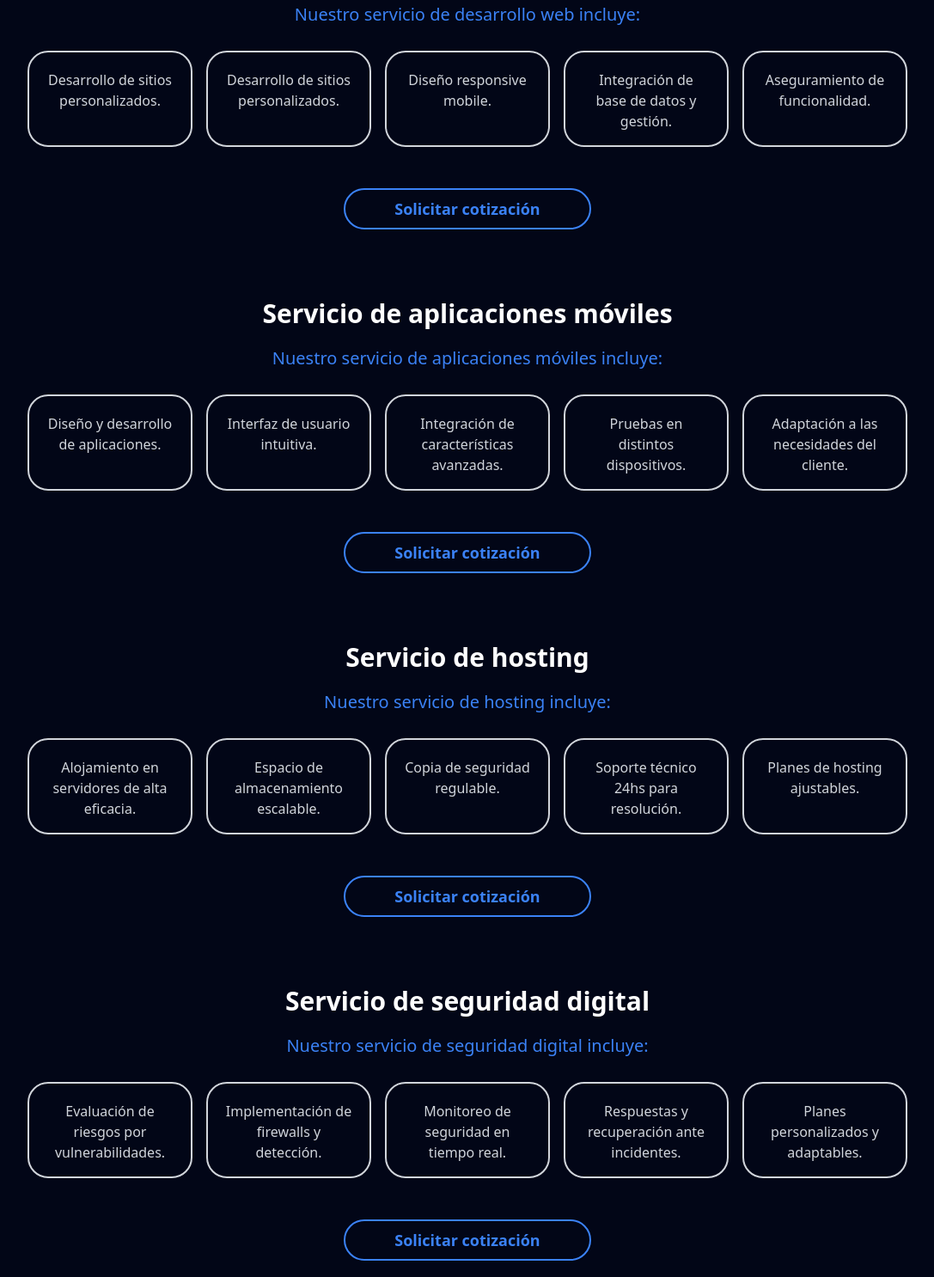
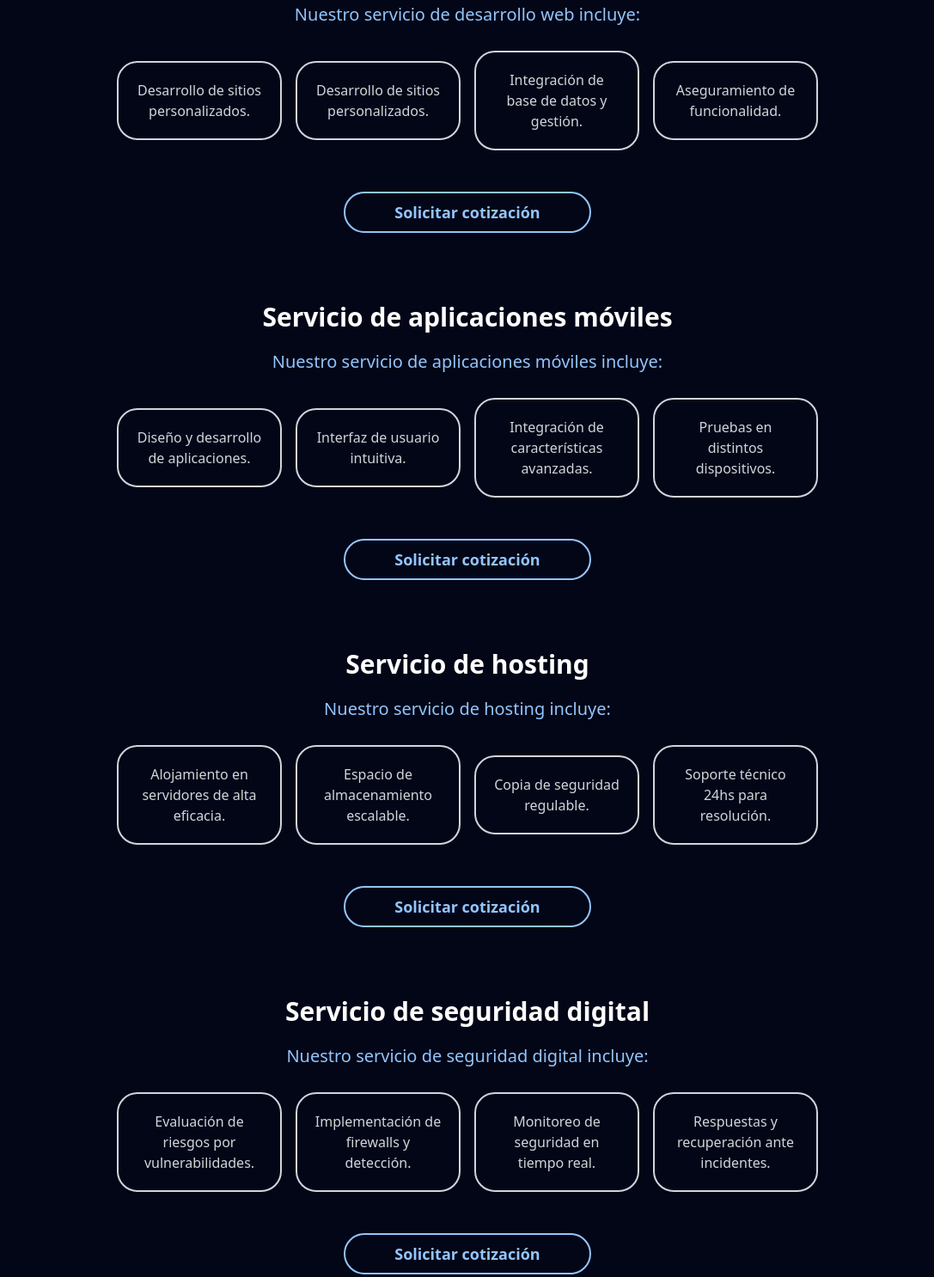
Before and after one commit to valeamayola/sys, a website: page servicios.html in a window 1280 px wide. Shown: the part 613-2099 px from the top of the page at 86% size, without its empty margins (96-1183 px from the left). Drawn offline with nearby package versions, Linux system fonts and the light colour scheme.

Commit message:
quinto cambio

```diff
--- a/servicios.html
+++ b/servicios.html
@@ -74,29 +74,25 @@
         <div id="desarrollo-web" class="flex flex-col items-center align-center justify-center mx-2 md:mx-16 pt-20">
             <h1 class="text-3xl font-bold text-white text-center">Servicio de desarrollo web</h1>
             <div class="flex flex-col mt-5">
-                <p class="text-xl font-medium text-blue-500 text-center">Nuestro servicio de desarrollo web incluye:</p>
+                <p class="text-xl font-medium text-blue-300 text-center">Nuestro servicio de desarrollo web incluye:</p>
                 <div class="flex flex-wrap items-center align-center justify-center mt-5">
-                    <a class="bg-transparent border-gray-300 border-2 text-gray-300 pt-5 md:p-5 rounded-3xl text-center m-2 md:w-48 w-40 h-28">
+                    <a class="bg-transparent border-gray-300 border-2 text-gray-300 p-5 rounded-3xl text-center m-2 w-full md:w-48">
                         <p class="text-gray-300 font-medium text-base text-center">Desarrollo de sitios personalizados.</p>
                     </a>
-                    <a class="bg-transparent border-gray-300 border-2 text-gray-300 pt-5 md:p-5 rounded-3xl text-center m-2 md:w-48 w-40 h-28">
+                    <a class="bg-transparent border-gray-300 border-2 text-gray-300 p-5 rounded-3xl text-center m-2 w-full md:w-48">
                         <p class="text-gray-300 font-medium text-base"></p>
                         <p class="text-gray-300 font-medium text-base">Desarrollo de sitios personalizados.</p>
                     </a>
-                    <a class="bg-transparent border-gray-300 border-2 text-gray-300 pt-5 md:p-5 rounded-3xl text-center m-2 md:w-48 w-40 h-28">
-                        <p class="text-gray-300 font-medium text-base"></p>
-                        <p class="text-gray-300 font-medium text-base">Diseño responsive mobile.</p>
-                    </a>
-                    <a class="bg-transparent border-gray-300 border-2 text-gray-300 pt-5 md:p-5 rounded-3xl text-center m-2 md:w-48 w-40 h-28">
+                    <a class="bg-transparent border-gray-300 border-2 text-gray-300 p-5 rounded-3xl text-center m-2 w-full md:w-48">
                         <p class="text-gray-300 font-medium text-base"></p>
                         <p class="text-gray-300 font-medium text-base">Integración de base de datos y gestión.</p>
                     </a>
-                    <a class="bg-transparent border-gray-300 border-2 text-gray-300 pt-5 md:p-5 rounded-3xl text-center m-2 md:w-48 w-40 h-28">
+                    <a class="bg-transparent border-gray-300 border-2 text-gray-300 p-5 rounded-3xl text-center m-2 w-full md:w-48">
                         <p class="text-gray-300 font-medium text-base"></p>
                         <p class="text-gray-300 font-medium text-base">Aseguramiento de funcionalidad.</p>
                     </a>
                 </div>
-                <a class="btn bg-transparent border-2 border-blue-500 text-blue-500 text-lg rounded-full hover:text-gray-300 hover:bg-blue-500 mt-10 w-72 self-center" href="https://api.whatsapp.com/send/?phone=%2B541156260023&text&type=phone_number&app_absent=0" target="_blank">Solicitar cotización</a>
+                <a class="btn bg-transparent border-2 border-blue-300 text-blue-300 text-lg rounded-full hover:text-gray-300 hover:bg-blue-300 mt-10 w-72 self-center" href="https://api.whatsapp.com/send/?phone=%2B541156260023&text&type=phone_number&app_absent=0" target="_blank">Solicitar cotización</a>
             </div>
         </div>
     </div>
@@ -105,29 +101,25 @@
         <div id="appmobile" class="flex flex-col items-center align-center justify-center mx-2 md:mx-16 pt-20">
             <h1 class="text-3xl font-bold text-white text-center">Servicio de aplicaciones móviles</h1>
             <div class="flex flex-col mt-5">
-                <p class="text-xl font-medium text-blue-500 text-center">Nuestro servicio de aplicaciones móviles incluye:</p>
+                <p class="text-xl font-medium text-blue-300 text-center">Nuestro servicio de aplicaciones móviles incluye:</p>
                 <div class="flex flex-wrap items-center align-center justify-center mt-5">
-                    <a class="bg-transparent border-gray-300 border-2 text-gray-300 pt-5 md:p-5 rounded-3xl text-center m-2 md:w-48 w-40 h-28">
+                    <a class="bg-transparent border-gray-300 border-2 text-gray-300 p-5 rounded-3xl text-center m-2 w-full md:w-48">
                         <p class="text-gray-300 font-medium text-base text-center">Diseño y desarrollo de aplicaciones.</p>
                     </a>
-                    <a class="bg-transparent border-gray-300 border-2 text-gray-300 pt-5 md:p-5 rounded-3xl text-center m-2 md:w-48 w-40 h-28">
+                    <a class="bg-transparent border-gray-300 border-2 text-gray-300 p-5 rounded-3xl text-center m-2 w-full md:w-48">
                         <p class="text-gray-300 font-medium text-base"></p>
                         <p class="text-gray-300 font-medium text-base">Interfaz de usuario intuitiva.</p>
                     </a>
-                    <a class="bg-transparent border-gray-300 border-2 text-gray-300 pt-5 md:p-5 rounded-3xl text-center m-2 md:w-48 w-40 h-28">
+                    <a class="bg-transparent border-gray-300 border-2 text-gray-300 p-5 rounded-3xl text-center m-2 w-full md:w-48">
                         <p class="text-gray-300 font-medium text-base"></p>
                         <p class="text-gray-300 font-medium text-base">Integración de características avanzadas.</p>
                     </a>
-                    <a class="bg-transparent border-gray-300 border-2 text-gray-300 pt-5 md:p-5 rounded-3xl text-center m-2 md:w-48 w-40 h-28">
+                    <a class="bg-transparent border-gray-300 border-2 text-gray-300 p-5 rounded-3xl text-center m-2 w-full md:w-48">
                         <p class="text-gray-300 font-medium text-base"></p>
                         <p class="text-gray-300 font-medium text-base">Pruebas en distintos dispositivos.</p>
                     </a>
-                    <a class="bg-transparent border-gray-300 border-2 text-gray-300 pt-5 md:p-5 rounded-3xl text-center m-2 md:w-48 w-40 h-28">
-                        <p class="text-gray-300 font-medium text-base"></p>
-                        <p class="text-gray-300 font-medium text-base">Adaptación a las necesidades del cliente.</p>
-                    </a>
                 </div>
-                <a class="btn bg-transparent border-2 border-blue-500 text-blue-500 text-lg rounded-full hover:text-gray-300 hover:bg-blue-500 mt-10 w-72 self-center" href="https://api.whatsapp.com/send/?phone=%2B541156260023&text&type=phone_number&app_absent=0" target="_blank">Solicitar cotización</a>
+                <a class="btn bg-transparent border-2 border-blue-300 text-blue-300 text-lg rounded-full hover:text-gray-300 hover:bg-blue-300 mt-10 w-72 self-center" href="https://api.whatsapp.com/send/?phone=%2B541156260023&text&type=phone_number&app_absent=0" target="_blank">Solicitar cotización</a>
             </div>
         </div>
     </div>
@@ -136,29 +128,25 @@
         <div id="hosting" class="flex flex-col items-center align-center justify-center mx-2 md:mx-16 pt-20">
             <h1 class="text-3xl font-bold text-white text-center">Servicio de hosting</h1>
             <div class="flex flex-col mt-5">
-                <p class="text-xl font-medium text-blue-500 text-center">Nuestro servicio de hosting incluye:</p>
+                <p class="text-xl font-medium text-blue-300 text-center">Nuestro servicio de hosting incluye:</p>
                 <div class="flex flex-wrap items-center align-center justify-center mt-5">
-                    <a class="bg-transparent border-gray-300 border-2 text-gray-300 pt-5 md:p-5 rounded-3xl text-center m-2 md:w-48 w-40 h-28">
+                    <a class="bg-transparent border-gray-300 border-2 text-gray-300 p-5 rounded-3xl text-center m-2 w-full md:w-48">
                         <p class="text-gray-300 font-medium text-base text-center">Alojamiento en servidores de alta eficacia.</p>
                     </a>
-                    <a class="bg-transparent border-gray-300 border-2 text-gray-300 pt-5 md:p-5 rounded-3xl text-center m-2 md:w-48 w-40 h-28">
+                    <a class="bg-transparent border-gray-300 border-2 text-gray-300 p-5 rounded-3xl text-center m-2 w-full md:w-48">
                         <p class="text-gray-300 font-medium text-base"></p>
                         <p class="text-gray-300 font-medium text-base">Espacio de almacenamiento escalable.</p>
                     </a>
-                    <a class="bg-transparent border-gray-300 border-2 text-gray-300 pt-5 md:p-5 rounded-3xl text-center m-2 md:w-48 w-40 h-28">
+                    <a class="bg-transparent border-gray-300 border-2 text-gray-300 p-5 rounded-3xl text-center m-2 w-full md:w-48">
                         <p class="text-gray-300 font-medium text-base"></p>
                         <p class="text-gray-300 font-medium text-base">Copia de seguridad regulable.</p>
                     </a>
-                    <a class="bg-transparent border-gray-300 border-2 text-gray-300 pt-5 md:p-5 rounded-3xl text-center m-2 md:w-48 w-40 h-28">
+                    <a class="bg-transparent border-gray-300 border-2 text-gray-300 p-5 rounded-3xl text-center m-2 w-full md:w-48">
                         <p class="text-gray-300 font-medium text-base"></p>
                         <p class="text-gray-300 font-medium text-base">Soporte técnico 24hs para resolución.</p>
                     </a>
-                    <a class="bg-transparent border-gray-300 border-2 text-gray-300 pt-5 md:p-5 rounded-3xl text-center m-2 md:w-48 w-40 h-28">
-                        <p class="text-gray-300 font-medium text-base"></p>
-                        <p class="text-gray-300 font-medium text-base">Planes de hosting ajustables.</p>
-                    </a>
                 </div>
-                <a class="btn bg-transparent border-2 border-blue-500 text-blue-500 text-lg rounded-full hover:text-gray-300 hover:bg-blue-500 mt-10 w-72 self-center" href="https://api.whatsapp.com/send/?phone=%2B541156260023&text&type=phone_number&app_absent=0" target="_blank">Solicitar cotización</a>
+                <a class="btn bg-transparent border-2 border-blue-300 text-blue-300 text-lg rounded-full hover:text-gray-300 hover:bg-blue-300 mt-10 w-72 self-center" href="https://api.whatsapp.com/send/?phone=%2B541156260023&text&type=phone_number&app_absent=0" target="_blank">Solicitar cotización</a>
             </div>
         </div>
     </div>
@@ -167,29 +155,25 @@
         <div id="seguridad" class="flex flex-col items-center align-center justify-center mx-2 md:mx-16 pt-20">
             <h1 class="text-3xl font-bold text-white text-center">Servicio de seguridad digital</h1>
             <div class="flex flex-col mt-5">
-                <p class="text-xl font-medium text-blue-500 text-center">Nuestro servicio de seguridad digital incluye:</p>
+                <p class="text-xl font-medium text-blue-300 text-center">Nuestro servicio de seguridad digital incluye:</p>
                 <div class="flex flex-wrap items-center align-center justify-center mt-5">
-                    <a class="bg-transparent border-gray-300 border-2 text-gray-300 pt-5 md:p-5 rounded-3xl text-center m-2 md:w-48 w-40 h-28">
+                    <a class="bg-transparent border-gray-300 border-2 text-gray-300 p-5 rounded-3xl text-center m-2 w-full md:w-48">
                         <p class="text-gray-300 font-medium text-base text-center">Evaluación de riesgos por vulnerabilidades.</p>
                     </a>
-                    <a class="bg-transparent border-gray-300 border-2 text-gray-300 pt-5 md:p-5 rounded-3xl text-center m-2 md:w-48 w-40 h-28">
+                    <a class="bg-transparent border-gray-300 border-2 text-gray-300 p-5 rounded-3xl text-center m-2 w-full md:w-48">
                         <p class="text-gray-300 font-medium text-base"></p>
                         <p class="text-gray-300 font-medium text-base">Implementación de firewalls y detección.</p>
                     </a>
-                    <a class="bg-transparent border-gray-300 border-2 text-gray-300 pt-5 md:p-5 rounded-3xl text-center m-2 md:w-48 w-40 h-28">
+                    <a class="bg-transparent border-gray-300 border-2 text-gray-300 p-5 rounded-3xl text-center m-2 w-full md:w-48">
                         <p class="text-gray-300 font-medium text-base"></p>
                         <p class="text-gray-300 font-medium text-base">Monitoreo de seguridad en tiempo real.</p>
                     </a>
-                    <a class="bg-transparent border-gray-300 border-2 text-gray-300 pt-5 md:p-5 rounded-3xl text-center m-2 md:w-48 w-40 h-28">
+                    <a class="bg-transparent border-gray-300 border-2 text-gray-300 p-5 rounded-3xl text-center m-2 w-full md:w-48">
                         <p class="text-gray-300 font-medium text-base"></p>
                         <p class="text-gray-300 font-medium text-base">Respuestas y recuperación ante incidentes.</p>
                     </a>
-                    <a class="bg-transparent border-gray-300 border-2 text-gray-300 pt-5 md:p-5 rounded-3xl text-center m-2 md:w-48 w-40 h-28">
-                        <p class="text-gray-300 font-medium text-base"></p>
-                        <p class="text-gray-300 font-medium text-base">Planes personalizados y adaptables.</p>
-                    </a>
                 </div>
-                <a class="btn bg-transparent border-2 border-blue-500 text-blue-500 text-lg rounded-full hover:text-gray-300 hover:bg-blue-500 mt-10 w-72 self-center" href="https://api.whatsapp.com/send/?phone=%2B541156260023&text&type=phone_number&app_absent=0" target="_blank">Solicitar cotización</a>
+                <a class="btn bg-transparent border-2 border-blue-300 text-blue-300 text-lg rounded-full hover:text-gray-300 hover:bg-blue-300 mt-10 w-72 self-center" href="https://api.whatsapp.com/send/?phone=%2B541156260023&text&type=phone_number&app_absent=0" target="_blank">Solicitar cotización</a>
             </div>
         </div>
     </div>
@@ -198,29 +182,25 @@
         <div id="infraestructurait" class="flex flex-col items-center align-center justify-center mx-2 md:mx-16 pt-20">
             <h1 class="text-3xl font-bold text-white text-center">Servicio de infraestructura IT</h1>
             <div class="flex flex-col mt-5">
-                <p class="text-xl font-medium text-blue-500 text-center">Nuestro servicio de infraestructura IT incluye:</p>
+                <p class="text-xl font-medium text-blue-300 text-center">Nuestro servicio de infraestructura IT incluye:</p>
                 <div class="flex flex-wrap items-center align-center justify-center mt-5">
-                    <a class="bg-transparent border-gray-300 border-2 text-gray-300 pt-5 md:p-5 rounded-3xl text-center m-2 md:w-48 w-40 h-28">
+                    <a class="bg-transparent border-gray-300 border-2 text-gray-300 p-5 rounded-3xl text-center m-2 w-full md:w-48">
                         <p class="text-gray-300 font-medium text-base text-center">Diseño y planificación de redes.</p>
                     </a>
-                    <a class="bg-transparent border-gray-300 border-2 text-gray-300 pt-5 md:p-5 rounded-3xl text-center m-2 md:w-48 w-40 h-28">
+                    <a class="bg-transparent border-gray-300 border-2 text-gray-300 p-5 rounded-3xl text-center m-2 w-full md:w-48">
                         <p class="text-gray-300 font-medium text-base"></p>
                         <p class="text-gray-300 font-medium text-base">Implementación de hardware y software.</p>
                     </a>
-                    <a class="bg-transparent border-gray-300 border-2 text-gray-300 pt-5 md:p-5 rounded-3xl text-center m-2 md:w-48 w-40 h-28">
+                    <a class="bg-transparent border-gray-300 border-2 text-gray-300 p-5 rounded-3xl text-center m-2 w-full md:w-48">
                         <p class="text-gray-300 font-medium text-base"></p>
                         <p class="text-gray-300 font-medium text-base">Monitoreo proactivo y mantenimiento.</p>
                     </a>
-                    <a class="bg-transparent border-gray-300 border-2 text-gray-300 pt-5 md:p-5 rounded-3xl text-center m-2 md:w-48 w-40 h-28">
+                    <a class="bg-transparent border-gray-300 border-2 text-gray-300 p-5 rounded-3xl text-center m-2 w-full md:w-48">
                         <p class="text-gray-300 font-medium text-base"></p>
                         <p class="text-gray-300 font-medium text-base">Soluciones de seguridad de datos.</p>
                     </a>
-                    <a class="bg-transparent border-gray-300 border-2 text-gray-300 pt-5 md:p-5 rounded-3xl text-center m-2 md:w-48 w-40 h-28">
-                        <p class="text-gray-300 font-medium text-base"></p>
-                        <p class="text-gray-300 font-medium text-base">Optimización para mejorar el rendimiento.</p>
-                    </a>
                 </div>
-                <a class="btn bg-transparent border-2 border-blue-500 text-blue-500 text-lg rounded-full hover:text-gray-300 hover:bg-blue-500 mt-10 w-72 self-center" href="https://api.whatsapp.com/send/?phone=%2B541156260023&text&type=phone_number&app_absent=0" target="_blank">Solicitar cotización</a>
+                <a class="btn bg-transparent border-2 border-blue-300 text-blue-300 text-lg rounded-full hover:text-gray-300 hover:bg-blue-300 mt-10 w-72 self-center" href="https://api.whatsapp.com/send/?phone=%2B541156260023&text&type=phone_number&app_absent=0" target="_blank">Solicitar cotización</a>
             </div>
         </div>
     </div>
```
Also changed, not shown: sobre-nosotros.html (+4 -4 lines).
